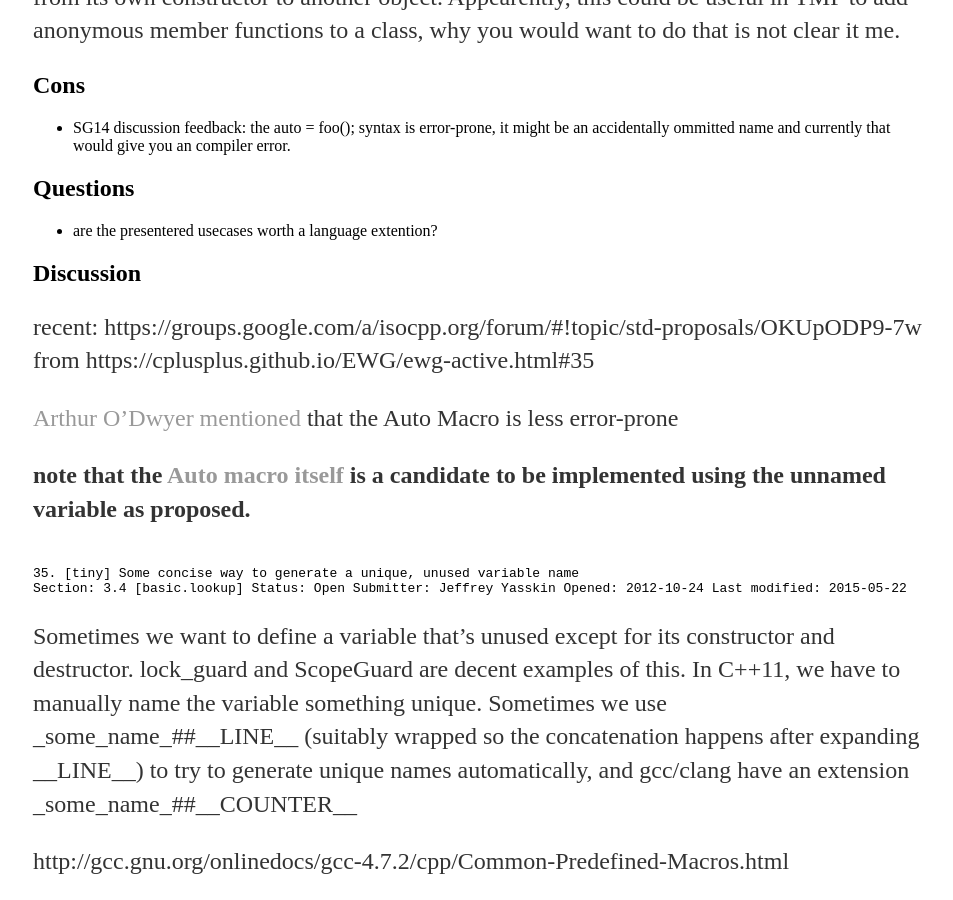
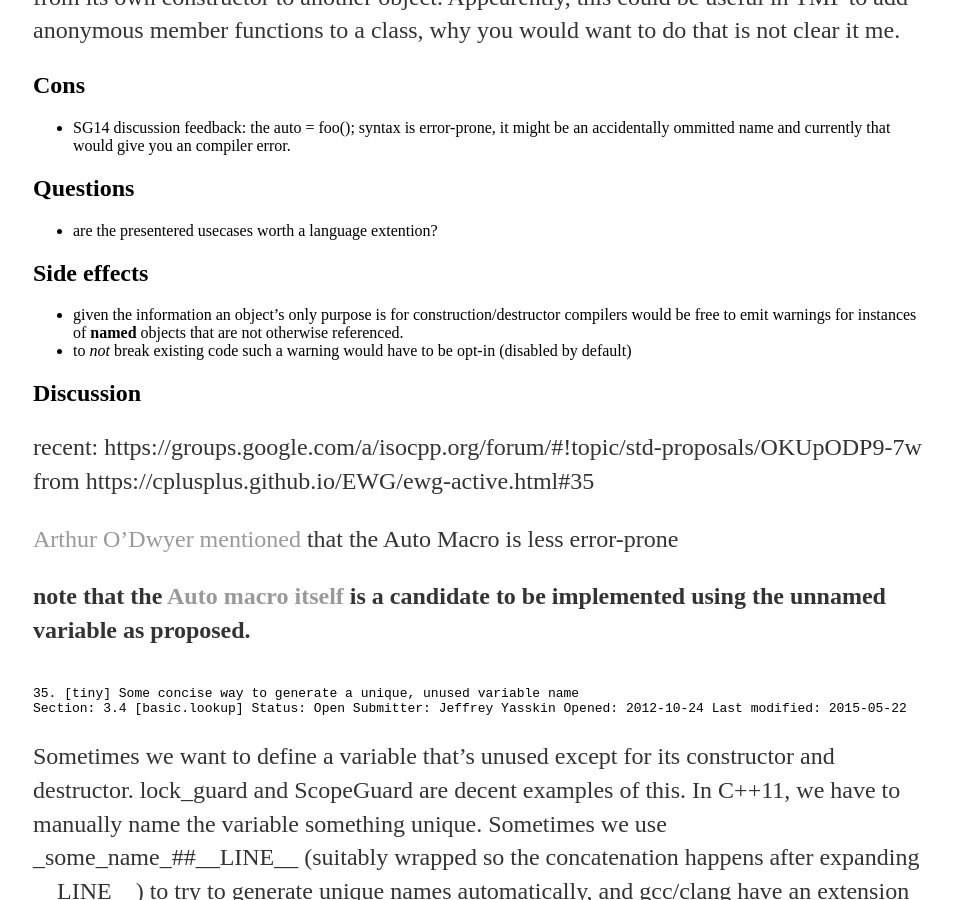
Before and after one commit to janwilmans/janwilmans.github.io, a Jekyll site: the page built from auto.md, in a window 1280 px wide and 900 px high, scrolled down 1487 px. Shown: the whole window, without its empty margins (159-1112 px from the left). Built offline with Jekyll 4.4.1, drawn with Linux system fonts in a browser that asks for light colours; our own code applies the rules of GitHub Pages for plain Markdown files.

Commit message:
Update auto.md

```diff
--- a/auto.md
+++ b/auto.md
@@ -82,6 +82,11 @@ Appearently, this could be useful in TMP to add anonymous member functions to a
 ## Questions
 - are the presentered usecases worth a language extention?
 
+## Side effects
+
+- given the information an object's only purpose is for construction/destructor compilers would be free to emit warnings for instances of **named** objects that are not otherwise referenced.
+- to *not* break existing code such a warning would have to be opt-in (disabled by default)
+
 ## Discussion
 recent: https://groups.google.com/a/isocpp.org/forum/#!topic/std-proposals/OKUpODP9-7w
 from https://cplusplus.github.io/EWG/ewg-active.html#35
```
